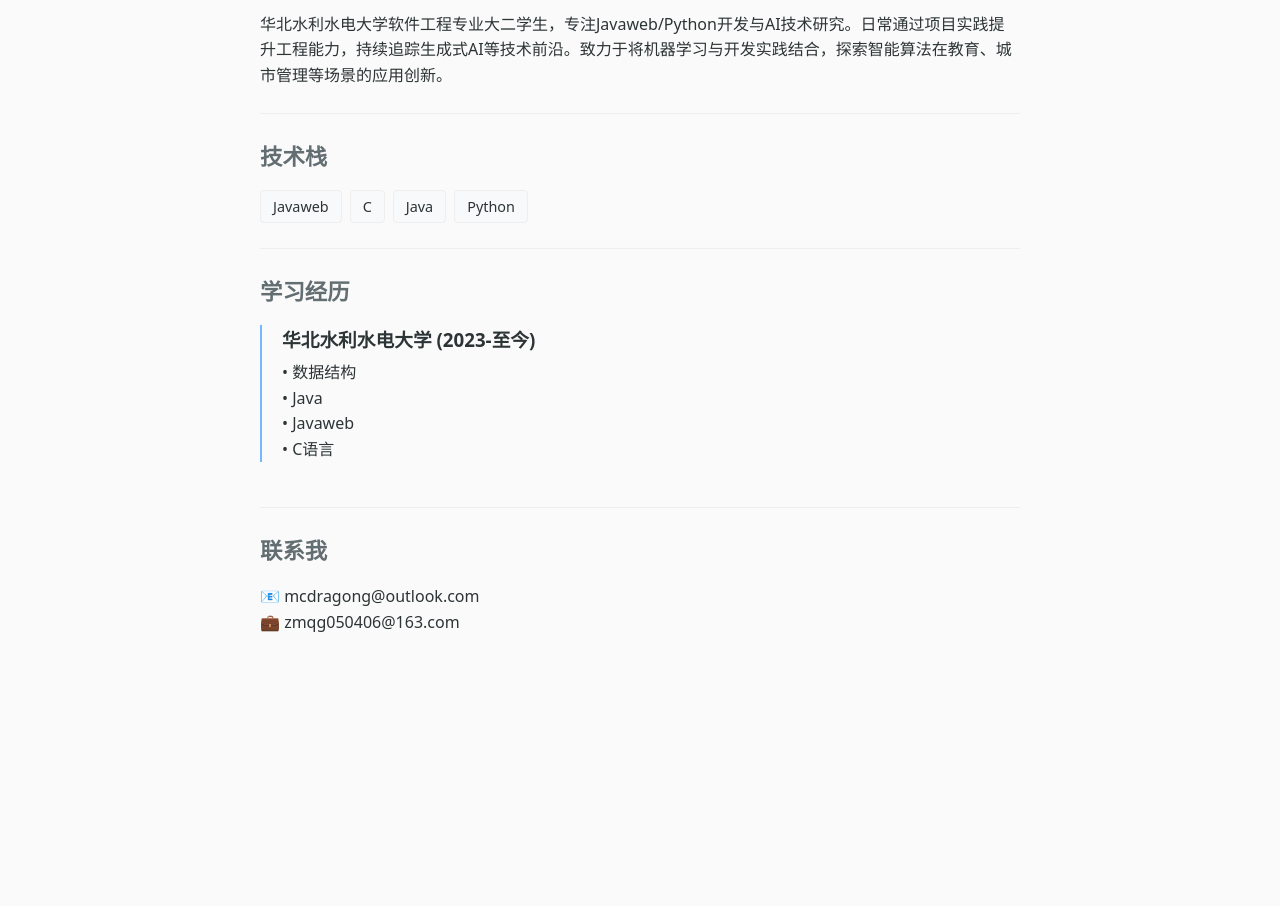
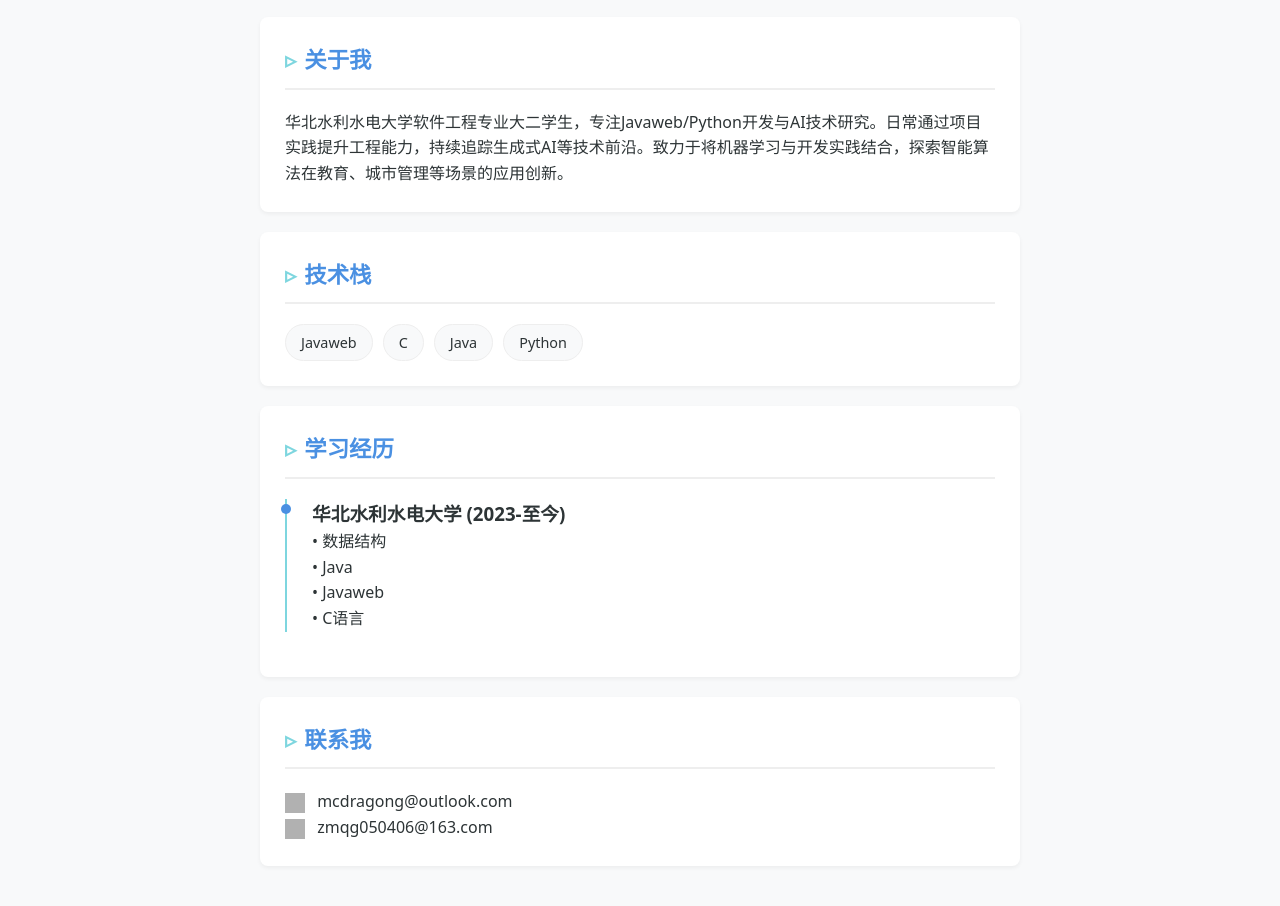
Before and after one commit to Moodyf123/Moodyf123.github.io, a plain HTML site: page index.html in a window 1280 px wide. Shown: the part 285-1191 px from the top of the page. Before the commit the page ends 965 px from the top, so only its background shows below. Drawn offline with Linux system fonts and the light colour scheme; grey boxes are pictures that could not be loaded.

Commit message:
Update index.html

```diff
--- a/index.html
+++ b/index.html
@@ -5,6 +5,12 @@
     <meta name="viewport" content="width=device-width, initial-scale=1.0">
     <title>个人简介 - 郭令琪</title>
     <style>
+        /* 新增主色调 */
+        :root {
+            --primary: #4a90e2;
+            --secondary: #7ed6df;
+        }
+
         /* 基础重置 */
         * {
             margin: 0;
@@ -14,7 +20,7 @@
         }
 
         body {
-            background-color: #fafafa;
+            background-color: #f8f9fa;
             line-height: 1.6;
             color: #2d3436;
         }
@@ -29,65 +35,97 @@
         /* 头部 */
         .header {
             text-align: center;
-            padding: 40px 0;
-            background: #ffffff;
-            border-bottom: 1px solid #eee;
+            padding: 60px 0;
+            background: linear-gradient(135deg, var(--primary), var(--secondary));
+            color: white;
+            margin-bottom: 30px;
+            box-shadow: 0 2px 8px rgba(0,0,0,0.1);
         }
 
-        .avatar {
-            width: 100px;
-            height: 100px;
-            border-radius: 50%;
-            margin-bottom: 15px;
-            border: 2px solid #f0f0f0;
+        .header h1 {
+            font-size: 2.2em;
+            letter-spacing: 1px;
+            margin-bottom: 10px;
         }
 
         /* 内容区块 */
         .section {
-            padding: 25px 0;
-            border-bottom: 1px solid #eee;
+            padding: 25px;
+            background: white;
+            border-radius: 8px;
+            margin-bottom: 20px;
+            box-shadow: 0 2px 4px rgba(0,0,0,0.05);
+            transition: transform 0.2s;
         }
 
-        .section:last-child {
-            border-bottom: none;
-        }
-
-        h1 {
-            font-size: 1.8em;
-            color: #2d3436;
-            margin-bottom: 8px;
+        .section:hover {
+            transform: translateY(-2px);
         }
 
         h2 {
             font-size: 1.4em;
-            color: #636e72;
-            margin-bottom: 15px;
+            color: var(--primary);
+            margin-bottom: 20px;
+            padding-bottom: 10px;
+            border-bottom: 2px solid #eee;
+            display: flex;
+            align-items: center;
+            gap: 8px;
+        }
+
+        h2::before {
+            content: "▹";
+            color: var(--secondary);
         }
 
         /* 技能标签 */
         .skills {
             display: flex;
             flex-wrap: wrap;
-            gap: 8px;
+            gap: 10px;
         }
 
         .skill-tag {
             background: #f8f9fa;
-            padding: 4px 12px;
-            border-radius: 4px;
+            padding: 6px 15px;
+            border-radius: 20px;
             font-size: 0.9em;
             border: 1px solid #eee;
+            transition: all 0.2s;
+        }
+
+        .skill-tag:hover {
+            background: var(--primary);
+            color: white;
+            border-color: transparent;
         }
 
         /* 时间轴 */
         .timeline-item {
             margin-bottom: 20px;
-            padding-left: 20px;
-            border-left: 2px solid #74b9ff;
+            padding-left: 25px;
+            border-left: 2px solid var(--secondary);
+            position: relative;
         }
 
-        .timeline-item h3 {
-            margin-bottom: 5px;
+        .timeline-item::before {
+            content: "";
+            position: absolute;
+            left: -6px;
+            top: 5px;
+            width: 10px;
+            height: 10px;
+            background: var(--primary);
+            border-radius: 50%;
+        }
+
+        /* 联系方式图标 */
+        .contact-icon {
+            width: 20px;
+            height: 20px;
+            vertical-align: middle;
+            margin-right: 8px;
+            opacity: 0.8;
         }
 
         /* 响应式 */
@@ -96,10 +134,10 @@
                 padding: 15px;
             }
             .header {
-                padding: 30px 0;
+                padding: 40px 0;
             }
-            h1 {
-                font-size: 1.5em;
+            .section {
+                padding: 20px;
             }
         }
     </style>
@@ -145,8 +183,13 @@
         <!-- 联系方式 -->
         <section class="section">
             <h2>联系我</h2>
-            <p>📧 mcdragong@outlook.com<br>
-               💼 zmqg050406@163.com</p>
+            <p>
+                <img src="https://img.icons8.com/ios/50/4a90e2/email.png" class="contact-icon" alt="邮箱">
+                mcdragong@outlook.com<br>
+
+                <img src="https://img.icons8.com/ios/50/4a90e2/secured-letter.png" class="contact-icon" alt="邮箱">
+                zmqg050406@163.com
+            </p>
         </section>
     </div>
 </body>
```
